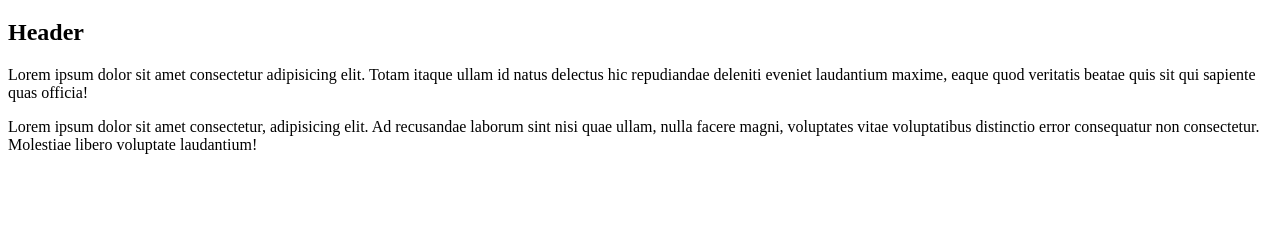
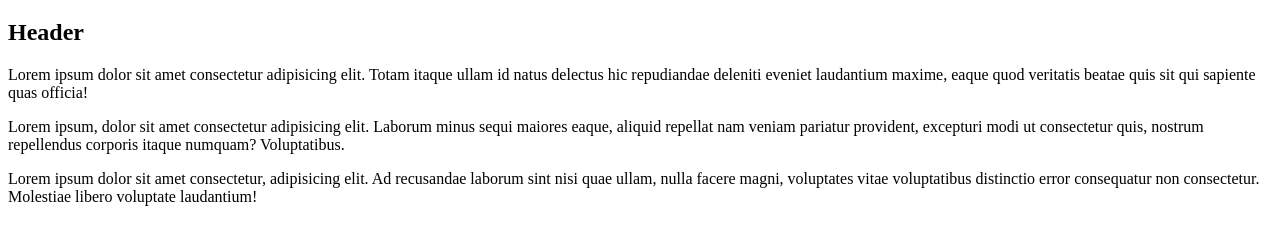
Before and after one commit to andreyturenko/pe2022-1-git-intro, a plain HTML site: page index.html in a window 1280 px wide. Shown: the part 61-306 px from the top of the page. Drawn offline with Linux system fonts and the light colour scheme.

```diff
--- a/index.html
+++ b/index.html
@@ -10,6 +10,7 @@
     <h2>Header</h2>
     <p>
         Lorem ipsum dolor sit amet consectetur adipisicing elit. Totam itaque ullam id natus delectus hic repudiandae deleniti eveniet laudantium maxime, eaque quod veritatis beatae quis sit qui sapiente quas officia!
+        <p>Lorem ipsum, dolor sit amet consectetur adipisicing elit. Laborum minus sequi maiores eaque, aliquid repellat nam veniam pariatur provident, excepturi modi ut consectetur quis, nostrum repellendus corporis itaque numquam? Voluptatibus.</p>
     </p>
     <footer>
         Lorem ipsum dolor sit amet consectetur, adipisicing elit. Ad recusandae laborum sint nisi quae ullam, nulla facere magni, voluptates vitae voluptatibus distinctio error consequatur non consectetur. Molestiae libero voluptate laudantium!
```
